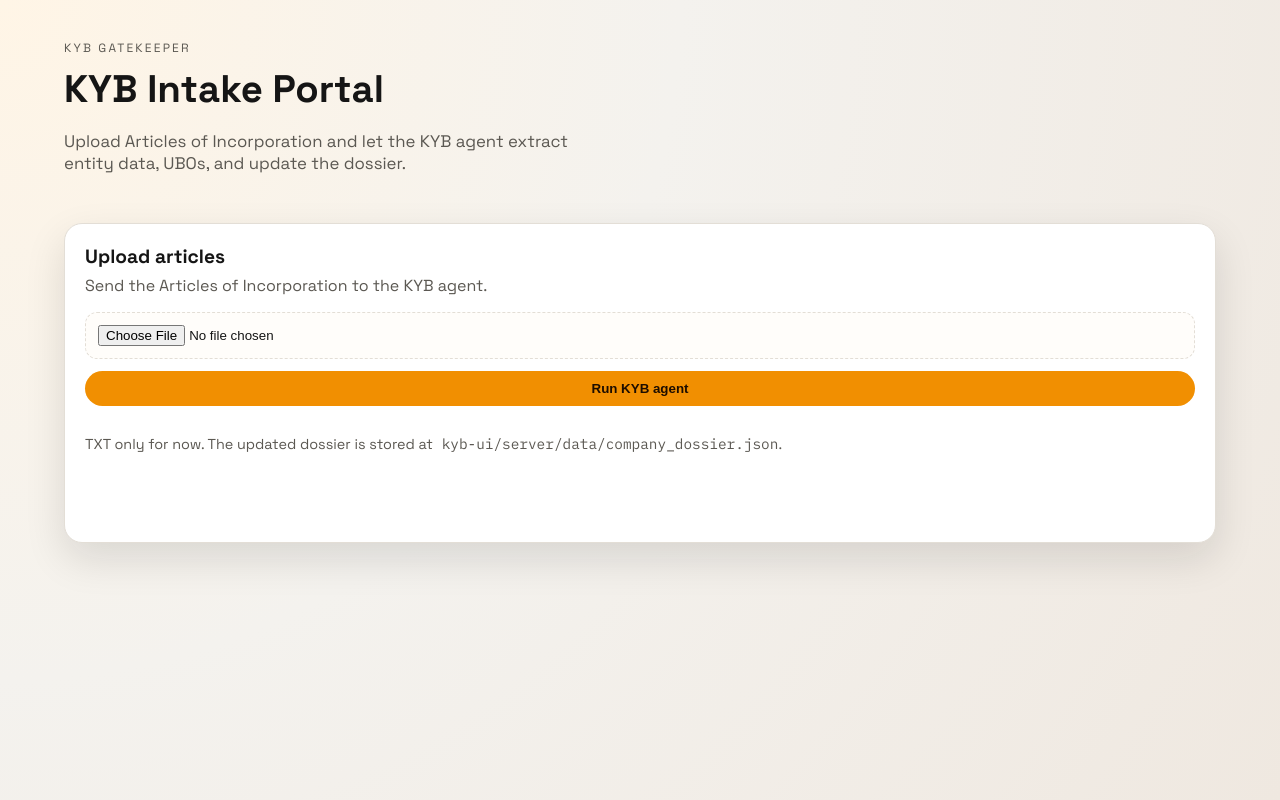
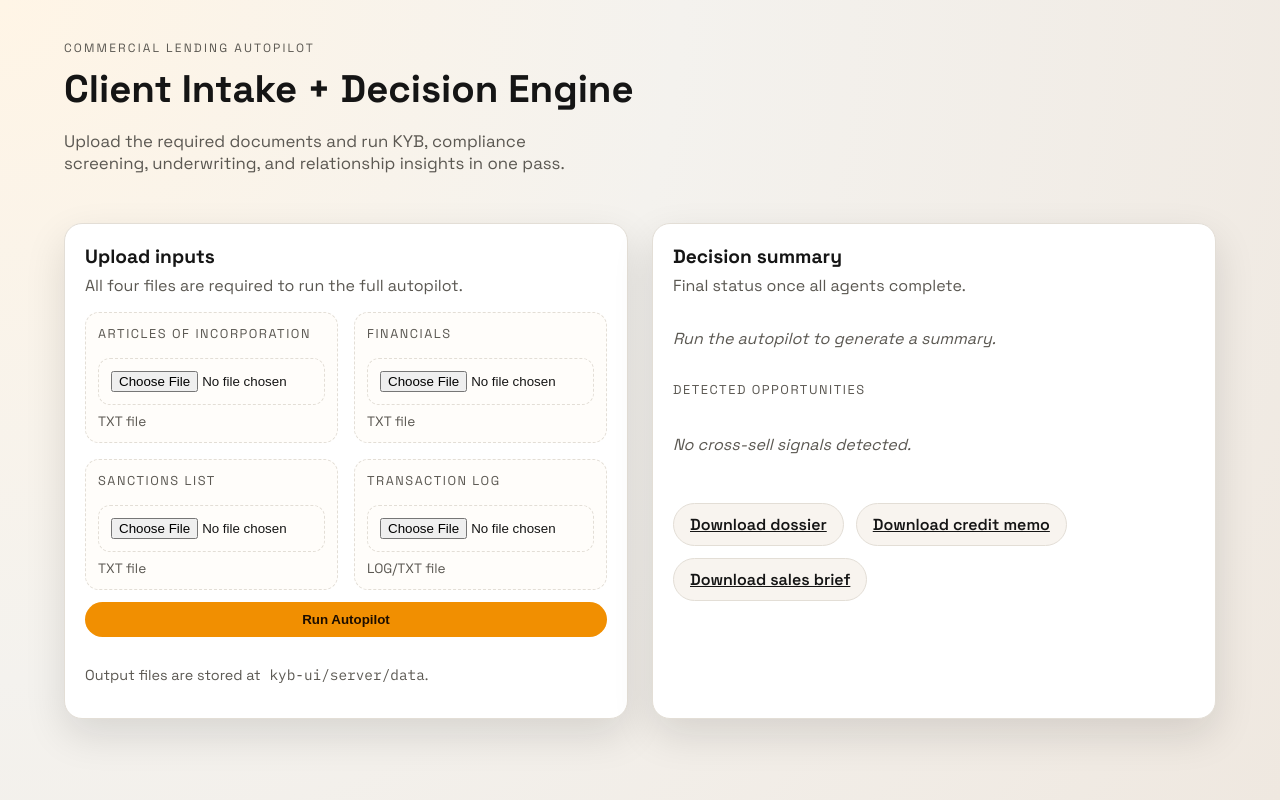
Before and after one commit to ajonescodes/mvp-codex-hackathon, a React (Vite) app in the folder kyb-ui/: page / in a window 1280 px wide. Built offline with nearby package versions, Linux system fonts and the light colour scheme.

Commit message:
Build credit underwriting memo

```diff
--- a/kyb-ui/src/App.jsx
+++ b/kyb-ui/src/App.jsx
@@ -1,23 +1,42 @@
 import React, { useState } from "react";
 
 export default function App() {
-  const [uploadFile, setUploadFile] = useState(null);
-  const [uploadStatus, setUploadStatus] = useState("idle");
-  const [uploadMessage, setUploadMessage] = useState("");
-  const [serverResult, setServerResult] = useState(null);
+  const [files, setFiles] = useState({
+    articles: null,
+    financials: null,
+    sanctions: null,
+    transactions: null
+  });
+  const [status, setStatus] = useState("idle");
+  const [message, setMessage] = useState("");
+  const [result, setResult] = useState(null);
 
-  const handleUpload = async (event) => {
+  const handleFileChange = (key) => (event) => {
+    const file = event.target.files?.[0] || null;
+    setFiles((prev) => ({ ...prev, [key]: file }));
+  };
+
+  const handleSubmit = async (event) => {
     event.preventDefault();
-    if (!uploadFile) return;
-    setUploadStatus("loading");
-    setUploadMessage("");
-    setServerResult(null);
+
+    if (!files.articles || !files.financials || !files.sanctions || !files.transactions) {
+      setStatus("error");
+      setMessage("Upload all four files to run the autopilot.");
+      return;
+    }
+
+    setStatus("loading");
+    setMessage("");
+    setResult(null);
 
     const formData = new FormData();
-    formData.append("file", uploadFile);
+    formData.append("articles", files.articles);
+    formData.append("financials", files.financials);
+    formData.append("sanctions", files.sanctions);
+    formData.append("transactions", files.transactions);
 
     try {
-      const response = await fetch("/api/kyb", {
+      const response = await fetch("/api/autopilot", {
         method: "POST",
         body: formData
       });
@@ -31,28 +50,32 @@ export default function App() {
 
       if (!response.ok) {
         const detail = data?.detail || data?.stderr || data?.stdout || "";
-        const message = data?.error || "Upload failed";
-        throw new Error(detail ? `${message}: ${detail}` : message);
+        const errorMessage = data?.error || "Autopilot failed";
+        throw new Error(detail ? `${errorMessage}: ${detail}` : errorMessage);
       }
 
-      setServerResult(data);
-      setUploadStatus("success");
-      setUploadMessage("Processed successfully.");
+      setResult(data);
+      setStatus("success");
+      setMessage("Autopilot completed successfully.");
     } catch (err) {
-      setUploadStatus("error");
-      setUploadMessage(err?.message || "Upload failed.");
+      setStatus("error");
+      setMessage(err?.message || "Autopilot failed.");
     }
   };
+
+  const summary = result?.summary;
+  const opportunities = result?.opportunities || [];
+  const artifacts = result?.artifacts || {};
 
   return (
     <div className="page">
       <header className="hero">
         <div>
-          <p className="eyebrow">KYB Gatekeeper</p>
-          <h1>KYB Intake Portal</h1>
+          <p className="eyebrow">Commercial Lending Autopilot</p>
+          <h1>Client Intake + Decision Engine</h1>
           <p className="subhead">
-            Upload Articles of Incorporation and let the KYB agent extract
-            entity data, UBOs, and update the dossier.
+            Upload the required documents and run KYB, compliance screening,
+            underwriting, and relationship insights in one pass.
           </p>
         </div>
       </header>
@@ -60,35 +83,101 @@ export default function App() {
       <main className="grid">
         <section className="panel upload">
           <div className="panel-head">
-            <h2>Upload articles</h2>
-            <p>Send the Articles of Incorporation to the KYB agent.</p>
+            <h2>Upload inputs</h2>
+            <p>All four files are required to run the full autopilot.</p>
           </div>
-          <form className="upload-form" onSubmit={handleUpload}>
-            <input
-              type="file"
-              accept=".txt"
-              onChange={(event) => setUploadFile(event.target.files?.[0] || null)}
-            />
-            <button className="btn" type="submit" disabled={!uploadFile || uploadStatus === "loading"}>
-              {uploadStatus === "loading" ? "Processing..." : "Run KYB agent"}
+          <form className="upload-form" onSubmit={handleSubmit}>
+            <div className="file-grid">
+              <label className="file-card">
+                <span className="label">Articles of Incorporation</span>
+                <input type="file" accept=".txt" onChange={handleFileChange("articles")} />
+                <span className="file-name">{files.articles?.name || "TXT file"}</span>
+              </label>
+              <label className="file-card">
+                <span className="label">Financials</span>
+                <input type="file" accept=".txt" onChange={handleFileChange("financials")} />
+                <span className="file-name">{files.financials?.name || "TXT file"}</span>
+              </label>
+              <label className="file-card">
+                <span className="label">Sanctions list</span>
+                <input type="file" accept=".txt" onChange={handleFileChange("sanctions")} />
+                <span className="file-name">{files.sanctions?.name || "TXT file"}</span>
+              </label>
+              <label className="file-card">
+                <span className="label">Transaction log</span>
+                <input type="file" accept=".log,.txt" onChange={handleFileChange("transactions")} />
+                <span className="file-name">{files.transactions?.name || "LOG/TXT file"}</span>
+              </label>
+            </div>
+            <button className="btn" type="submit" disabled={status === "loading"}>
+              {status === "loading" ? "Running..." : "Run Autopilot"}
             </button>
           </form>
+          {message ? <p className={status === "error" ? "warn" : "ok"}>{message}</p> : null}
           <p className="hint">
-            TXT only for now. The updated dossier is stored at
-            <span className="mono-inline"> kyb-ui/server/data/company_dossier.json</span>.
+            Output files are stored at
+            <span className="mono-inline"> kyb-ui/server/data</span>.
           </p>
-          {uploadMessage ? (
-            <p className={uploadStatus === "error" ? "warn" : "ok"}>{uploadMessage}</p>
-          ) : null}
-          {serverResult?.log ? (
-            <pre className="log-output">{serverResult.log}</pre>
-          ) : null}
-          {serverResult?.dossier ? (
-            <div className="server-json">
-              <p className="label">Updated dossier (server)</p>
-              <pre className="json-output">{JSON.stringify(serverResult.dossier, null, 2)}</pre>
+        </section>
+
+        <section className="panel result">
+          <div className="panel-head">
+            <h2>Decision summary</h2>
+            <p>Final status once all agents complete.</p>
+          </div>
+          {summary ? (
+            <div className="summary">
+              <div>
+                <span className="label">KYB status</span>
+                <p>{summary.kyb_status}</p>
+              </div>
+              <div>
+                <span className="label">Compliance</span>
+                <p>{summary.compliance_status}</p>
+              </div>
+              <div>
+                <span className="label">Credit decision</span>
+                <p className={summary.credit_decision === "BLOCKED" ? "warn" : "ok"}>
+                  {summary.credit_decision}
+                </p>
+              </div>
+              <div>
+                <span className="label">Cross-sell signals</span>
+                <p>{summary.cross_sell_count}</p>
+              </div>
             </div>
-          ) : null}
+          ) : (
+            <p className="empty">Run the autopilot to generate a summary.</p>
+          )}
+
+          <div className="opportunity-list">
+            <p className="label">Detected opportunities</p>
+            {opportunities.length ? (
+              opportunities.map((opp, index) => (
+                <div className="ubo" key={`${opp.signal}-${index}`}>
+                  <div>
+                    <p className="ubo-name">{opp.signal}</p>
+                    <p className="ubo-role">{opp.recommended_product}</p>
+                  </div>
+                  <div className="ubo-pct">{opp.confidence}</div>
+                </div>
+              ))
+            ) : (
+              <p className="empty">No cross-sell signals detected.</p>
+            )}
+          </div>
+
+          <div className="download-row">
+            <a className="btn secondary" href={artifacts.dossier || "#"} download>
+              Download dossier
+            </a>
+            <a className="btn secondary" href={artifacts.credit_memo || "#"} download>
+              Download credit memo
+            </a>
+            <a className="btn secondary" href={artifacts.sales_brief || "#"} download>
+              Download sales brief
+            </a>
+          </div>
         </section>
       </main>
     </div>
--- a/kyb-ui/src/index.css
+++ b/kyb-ui/src/index.css
@@ -285,3 +285,39 @@ h1 {
     flex-direction: column;
   }
 }
+
+.file-grid {
+  display: grid;
+  grid-template-columns: repeat(auto-fit, minmax(200px, 1fr));
+  gap: 16px;
+}
+
+.file-card {
+  display: grid;
+  gap: 8px;
+  padding: 12px;
+  border-radius: 14px;
+  border: 1px dashed var(--line);
+  background: #fffdfa;
+}
+
+.file-card input[type="file"] {
+  width: 100%;
+}
+
+.file-name {
+  font-size: 0.85rem;
+  color: var(--muted);
+}
+
+.download-row {
+  display: flex;
+  flex-wrap: wrap;
+  gap: 12px;
+  margin-top: 16px;
+}
+
+.opportunity-list {
+  display: grid;
+  gap: 12px;
+}
```
Also changed, not shown: 1 other file (tests, documents, lock files or other folders).
